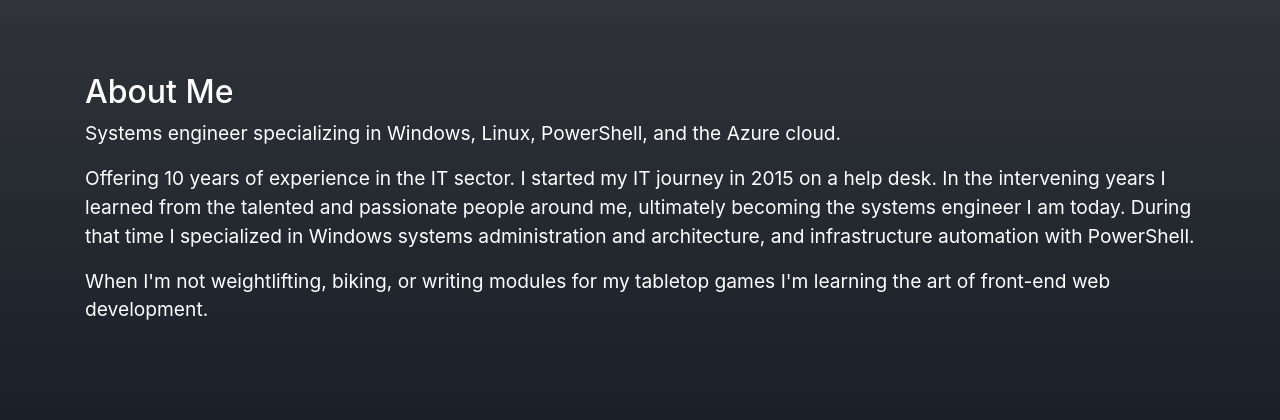
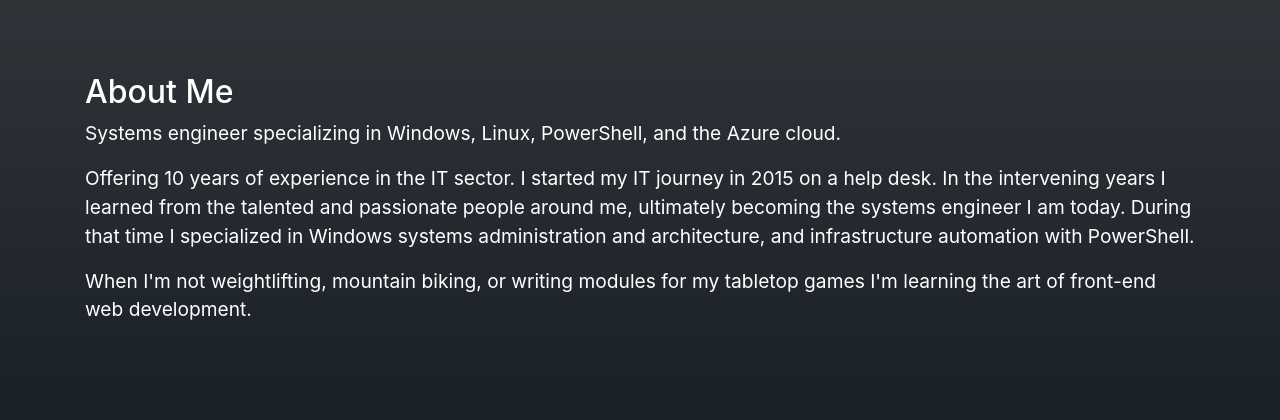
Before and after one commit to snyduck/jrsnyder.tech, a Flask app: page / in a window 1280 px wide. Shown: the part 704-1124 px from the top of the page. Run offline with Flask 3, Linux system fonts and the light colour scheme; some libraries are stand-ins or nearby versions.

Commit message:
Can't forget 'mountain' biking!

```diff
--- a/templates/index.html
+++ b/templates/index.html
@@ -67,7 +67,7 @@
                     with PowerShell.
                 </p>
                 <p>
-                    When I'm not weightlifting, biking, or writing modules for my tabletop games I'm learning the art of
+                    When I'm not weightlifting, mountain biking, or writing modules for my tabletop games I'm learning the art of
                     front-end web development.
                 </p>
             </div>
```
